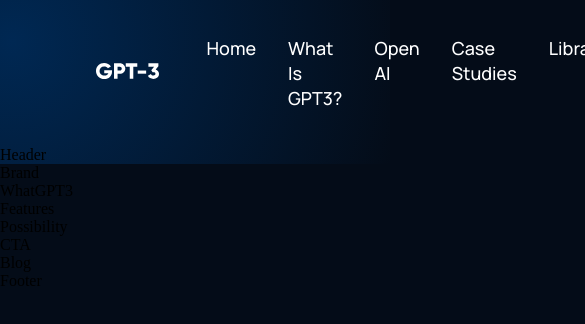
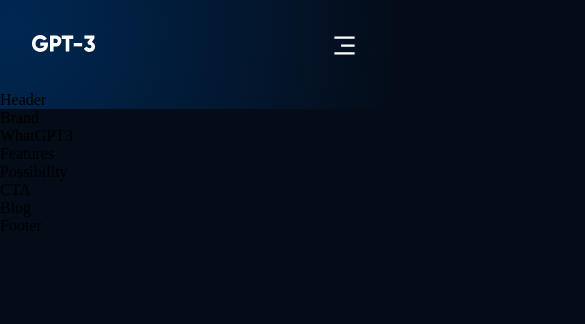
Before and after one commit to YugenFox/gpt3_kaleb, a React (Create React App) app: page / in a window 390 px wide. Shown: the top 324 px of the page, 585 px wide, since content can reach past the window. Built offline with nearby package versions, Linux system fonts and the light colour scheme.

Commit message:
Navbar styling done, now Header 1:05:59

```diff
--- a/src/components/navbar/Navbar.jsx
+++ b/src/components/navbar/Navbar.jsx
@@ -46,20 +46,20 @@
           <RiCloseLine
             color="#ffff"
             size={27}
-            onclick={() => setToggleMenu(false)}
+            onClick={() => setToggleMenu(false)}
           />
         ) : (
           <RiMenu3Line
             color="#ffff"
             size={27}
-            onclick={() => setToggleMenu(true)}
+            onClick={() => setToggleMenu(true)}
           />
         )}
         {toggleMenu && (
           <div className="gpt3__navbar-menu_container scale-up-center">
             <div className="gpt3__navbar-menu_container-links">
               <Menu />
-              <div className="gpt3__navbar-menue_contrainer-links-sign">
+              <div className="gpt3__navbar-menu_container-links-sign">
                 <p>Sign in</p>
                 <button type="button">Sign up</button>
               </div>
--- a/src/components/navbar/navbar.css
+++ b/src/components/navbar/navbar.css
@@ -49,7 +49,7 @@
 
 .gpt3__navbar-sign button,
 .gpt3__navbar-menu_container button {
-  padding: 1rem 2rem;
+  padding: 1rem 1rem;
   color: #ffff;
   background: #ff4820;
   font-family: var(--font-family);
@@ -91,10 +91,45 @@
   box-shadow: 0 0 5 rgba(0, 0, 0, 0.2);
 }
 
-.gpt3__navbar-menu_container p{
+.gpt3__navbar-menu_container p {
   margin: 1rem 0;
 }
 
-.gpt3__navbar-menue_contrainer-links-sign {
+.gpt3__navbar-menu_container-links-sign {
   display: none;
 }
+
+@media screen and (max-width: 1050px) {
+  .gpt3__navbar-links_container {
+    display: none;
+  }
+
+  .gpt3__navbar-menu {
+    display: flex;
+  }
+}
+
+@media screen and (max-width: 700px) {
+  .gpt3__navbar {
+    padding: 2rem 4rem;
+  }
+}
+
+@media screen and (max-width: 550px) {
+  .gpt3__navbar {
+    padding: 2rem;
+  }
+
+  .gpt3__navbar-sign {
+    display: none;
+  }
+
+  .gpt3__navbar-menu_container {
+    /* makes the collapsable menu bar show up 20px below top of screen when opened */
+    top: 20px;
+  }
+
+  .gpt3__navbar-menu_container-links-sign{
+    display: block;
+  }
+}
```
